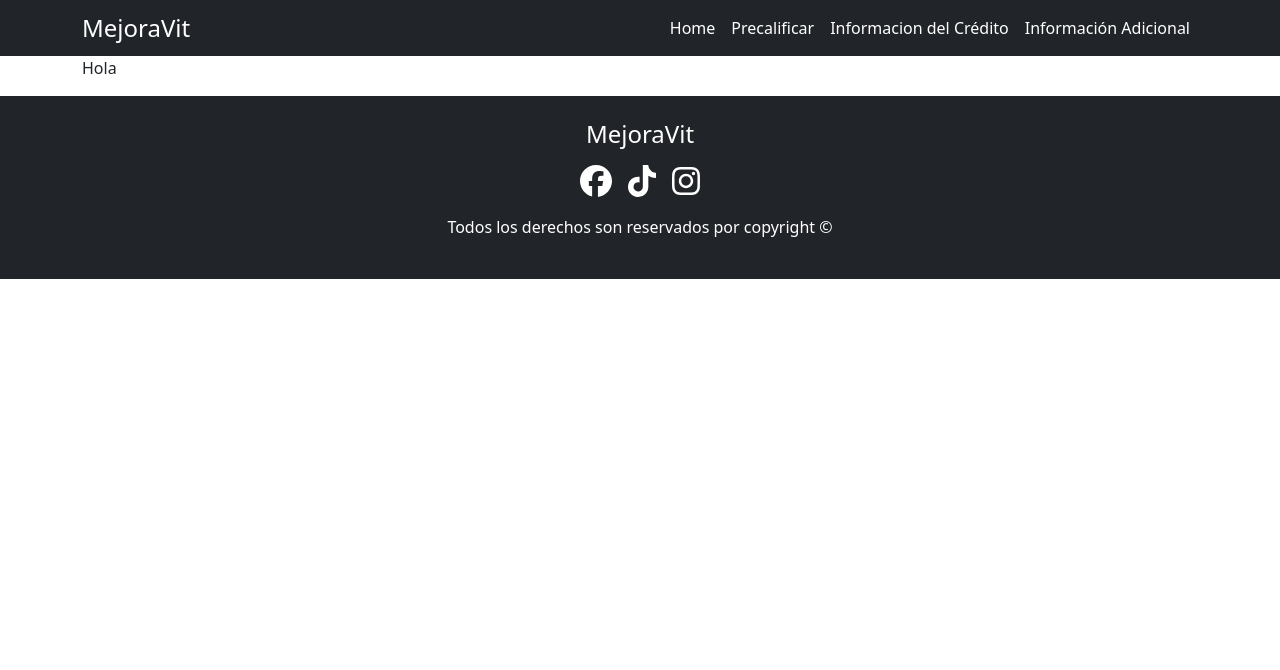
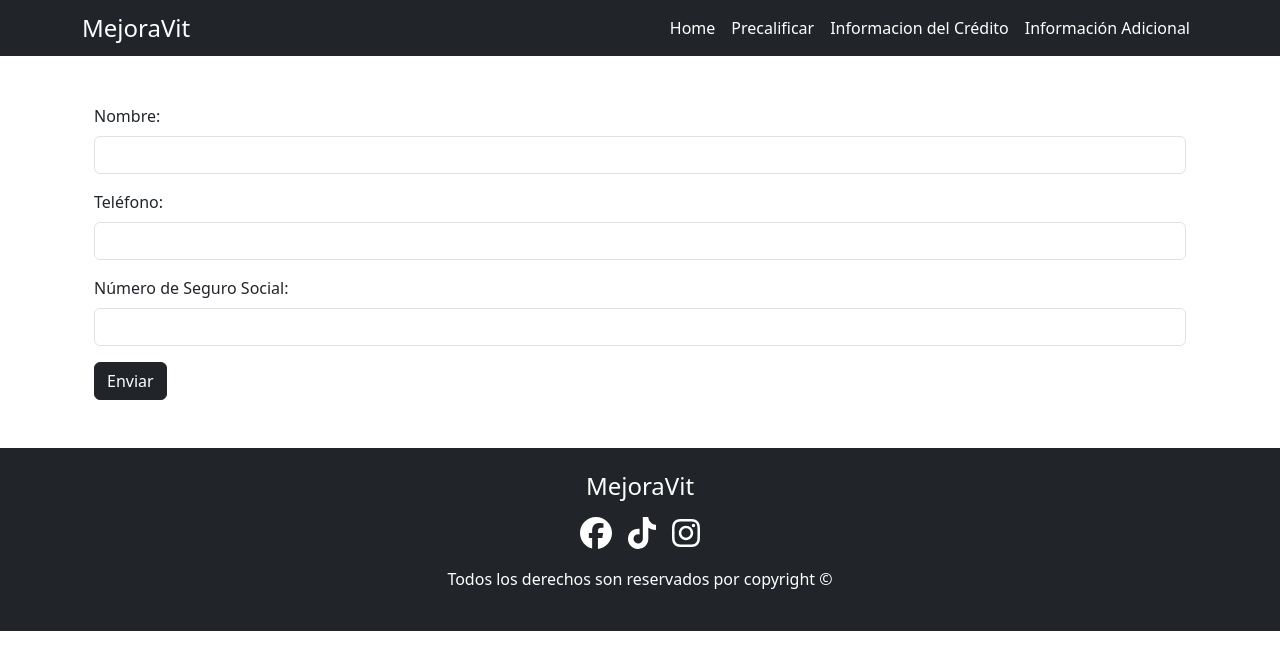
Before and after one commit to MircoRodriguezFlip/mejoravit-1-1.0, a React (Vite) app: page /mejoravit-1-1.0/Precalificar in a window 1280 px wide. Shown: the top 670 px of the page. Built offline with nearby package versions, Linux system fonts and the light colour scheme.

Commit message:
7 commit - form page

```diff
--- /dev/null
+++ b/src/components/Form.jsx
@@ -0,0 +1,96 @@
+import React, { useState } from 'react';
+
+export const Form = () => {
+    const [formData, setFormData] = useState({
+        nombre: '',
+        telefono: '',
+        seguroSocial: '',
+    });
+
+    const handleChange = (e) => {
+        const { name, value } = e.target;
+        setFormData((prevData) => ({
+            ...prevData,
+            [name]: value,
+        }));
+    };
+
+    const handleSubmit = async (e) => {
+        e.preventDefault();
+        console.log('Datos del formulario:', formData);
+
+        try {
+            // Enviar los datos a Airtable
+            const response = await fetch('https://api.airtable.com/v0/appNFf11OFvNLIlAV/tblLukkks1qlvwJuv', {
+                method: 'POST',
+                headers: {
+                    'Content-Type': 'application/json',
+                    Authorization: 'Bearer patRaZgEmgeLm0w0u.b024823cf152caf1fe8e72e3f18c5f5b0fe851aa9ed41f7d7dc909917b6e4b18',
+                },
+                body: JSON.stringify({
+                    fields: {
+                        Name: formData.nombre,
+                        Phone: formData.telefono,
+                        NSS: formData.seguroSocial,
+                    },
+                }),
+            });
+
+            const data = await response.json();
+            console.log('Respuesta de la API:', data);
+
+            if (response.ok) {
+                alert('Datos enviados correctamente');
+            } else {
+                alert('Hubo un error al enviar los datos');
+            }
+        } catch (error) {
+            console.error('Error al enviar los datos:', error);
+            alert('Error al enviar los datos');
+        }
+    };
+
+    return (
+        <form onSubmit={handleSubmit} className="container mt-5 mb-5">
+            <div className="mb-3">
+                <label htmlFor="nombre" className="form-label">
+                    Nombre:
+                </label>
+                <input type="text" className="form-control" id="nombre" name="nombre" value={formData.nombre} onChange={handleChange} required />
+            </div>
+
+            <div className="mb-3">
+                <label htmlFor="telefono" className="form-label">
+                    Teléfono:
+                </label>
+                <input
+                    type="text"
+                    className="form-control"
+                    id="telefono"
+                    name="telefono"
+                    value={formData.telefono}
+                    onChange={handleChange}
+                    required
+                />
+            </div>
+
+            <div className="mb-3">
+                <label htmlFor="seguroSocial" className="form-label">
+                    Número de Seguro Social:
+                </label>
+                <input
+                    type="text"
+                    className="form-control"
+                    id="seguroSocial"
+                    name="seguroSocial"
+                    value={formData.seguroSocial}
+                    onChange={handleChange}
+                    required
+                />
+            </div>
+            <button type="submit" className="btn btn-dark">
+                Enviar
+            </button>
+        </form>
+    );
+};
--- a/src/components/HomeMain.jsx
+++ b/src/components/HomeMain.jsx
@@ -1,9 +1,10 @@
 import Container from 'react-bootstrap/Container';
+import { Form } from './Form';
 
 export const HomeMain = (props) => {
     return (
         <Container>
-            <p> Hola </p>
+            <Form />
         </Container>
     );
 };
```
